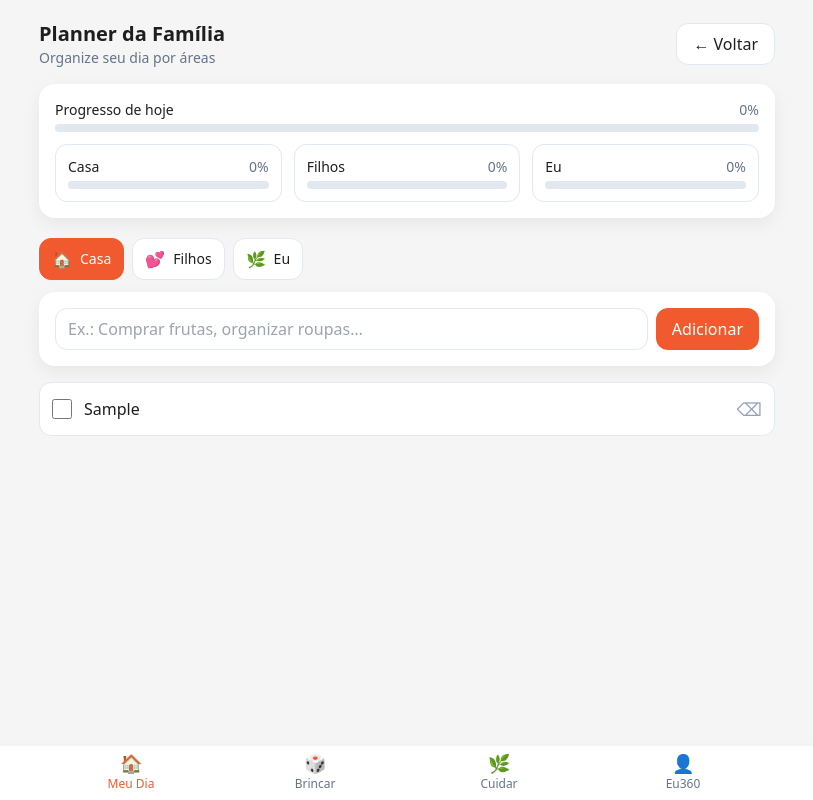
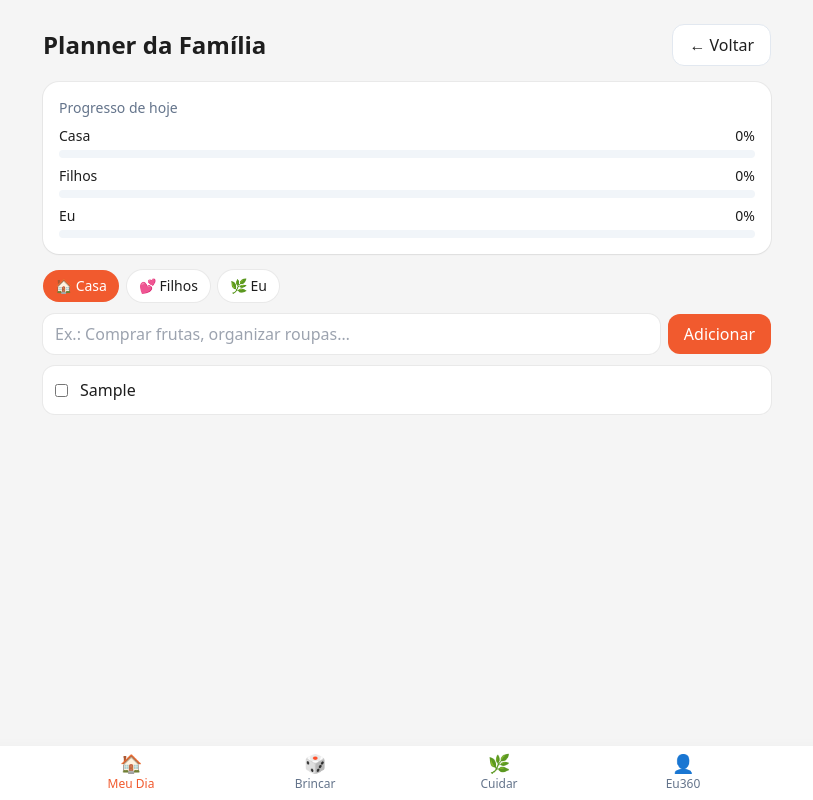
Before and after one commit to simonebrusco/materna360-app, a Next.js app in the folder materna360_starter/: page /meu-dia/planner in a window 1280 px wide. Both pictures are taken after typing "Sample" into the empty fields and a click on the button "Adicionar". Shown: the whole page, without its empty margins (233-1046 px from the left). Built offline with nearby package versions, Linux system fonts and the light colour scheme.

Commit message:
Update page.jsx

```diff
--- a/materna360_starter/app/meu-dia/planner/page.jsx
+++ b/materna360_starter/app/meu-dia/planner/page.jsx
@@ -1,213 +1,120 @@
-// app/meu-dia/planner/page.jsx
 "use client";
+
 import { useEffect, useMemo, useState } from "react";
 import Link from "next/link";
-import { get, set, keys } from "../../../lib/storage.js";
+import { getJSON, setJSON } from "../../../lib/storage";
+import { toast } from "../../../lib/toast";
 
-const TABS = [
-  { id: "casa", label: "Casa", emoji: "🏠" },
-  { id: "filhos", label: "Filhos", emoji: "💕" },
-  { id: "eu", label: "Eu", emoji: "🌿" },
-];
+const TABS = ["casa", "filhos", "eu"];
 
-function pct(list = []) {
-  if (!list.length) return 0;
-  const done = list.filter((i) => i.done).length;
-  return Math.round((done / list.length) * 100);
+function calcProgress(items) {
+  const totals = { casa: 0, filhos: 0, eu: 0 };
+  const done = { casa: 0, filhos: 0, eu: 0 };
+  for (const it of items) {
+    totals[it.area] = (totals[it.area] ?? 0) + 1;
+    if (it.done) done[it.area] = (done[it.area] ?? 0) + 1;
+  }
+  const pct = (a) => (totals[a] ? Math.round((100 * done[a]) / totals[a]) : 0);
+  return { totals, done, pctCasa: pct("casa"), pctFilhos: pct("filhos"), pctEu: pct("eu") };
 }
 
 export default function PlannerPage() {
   const [tab, setTab] = useState("casa");
-  const [text, setText] = useState("");
-  const [items, setItems] = useState({ casa: [], filhos: [], eu: [] });
+  const [items, setItems] = useState(() => getJSON("m360:planner") ?? []);
+  const prog = useMemo(() => calcProgress(items), [items]);
 
-  // carregar do storage
-  useEffect(() => {
-    const initial = get(keys.planner, { casa: [], filhos: [], eu: [] });
-    setItems(initial);
-  }, []);
-
-  // progresso geral e por aba
-  const prog = useMemo(() => {
-    const casa = pct(items.casa);
-    const filhos = pct(items.filhos);
-    const eu = pct(items.eu);
-    const all = pct([...(items.casa || []), ...(items.filhos || []), ...(items.eu || [])]);
-    return { casa, filhos, eu, all };
-  }, [items]);
-
-  // checar selo "Organizada" (5 concluídas no total)
-  useEffect(() => {
-    const totalDone =
-      (items.casa || []).filter((i) => i.done).length +
-      (items.filhos || []).filter((i) => i.done).length +
-      (items.eu || []).filter((i) => i.done).length;
-
-    if (typeof window !== "undefined" && totalDone >= 5) {
-      window.dispatchEvent(
-        new CustomEvent("m360:win", {
-          detail: { type: "badge", name: "Organizada" },
-        })
-      );
-    }
-  }, [items]);
-
-  function persist(next) {
+  function add(title) {
+    const next = [
+      ...items,
+      { id: crypto.randomUUID(), title, area: tab, done: false, date: new Date().toISOString().slice(0, 10) },
+    ];
     setItems(next);
-    set(keys.planner, next);
-  }
-
-  function add() {
-    const v = text.trim();
-    if (!v) return;
-    const id = Date.now().toString(36);
-    const next = {
-      ...items,
-      [tab]: [{ id, text: v, done: false }, ...(items[tab] || [])],
-    };
-    setText("");
-    persist(next);
+    setJSON("m360:planner", next);
   }
 
   function toggle(id) {
-    const next = {
-      ...items,
-      [tab]: (items[tab] || []).map((it) => (it.id === id ? { ...it, done: !it.done } : it)),
-    };
-    persist(next);
+    const next = items.map((i) => (i.id === id ? { ...i, done: !i.done } : i));
+    setItems(next);
+    setJSON("m360:planner", next);
+    toast("Boa! Progresso atualizado ✅");
   }
 
-  function del(id) {
-    const next = {
-      ...items,
-      [tab]: (items[tab] || []).filter((it) => it.id !== id),
-    };
-    persist(next);
-  }
-
-  function edit(id, newText) {
-    const t = newText.trim();
-    if (!t) return;
-    const next = {
-      ...items,
-      [tab]: (items[tab] || []).map((it) => (it.id === id ? { ...it, text: t } : it)),
-    };
-    persist(next);
-  }
+  const filtered = items.filter((i) => i.area === tab);
 
   return (
-    <main className="container-px py-5">
-      {/* topo */}
-      <div className="flex items-center justify-between mb-4">
-        <div>
-          <h1 className="text-xl font-semibold">Planner da Família</h1>
-          <p className="text-sm text-slate-500">Organize seu dia por áreas</p>
+    <main className="max-w-3xl mx-auto px-5 py-6">
+      <header className="flex items-center justify-between mb-4">
+        <h1 className="text-2xl font-semibold">Planner da Família</h1>
+        <Link href="/meu-dia" className="btn bg-white border border-slate-200">← Voltar</Link>
+      </header>
+
+      <section className="rounded-2xl bg-white ring-1 ring-black/5 shadow-sm p-4 mb-4">
+        <div className="text-sm text-slate-500 mb-2">Progresso de hoje</div>
+        <div className="space-y-2">
+          <Bar label="Casa" value={prog.pctCasa} />
+          <Bar label="Filhos" value={prog.pctFilhos} />
+          <Bar label="Eu" value={prog.pctEu} />
         </div>
-        <Link href="/meu-dia" className="btn bg-white border border-slate-200">
-          ← Voltar
-        </Link>
-      </div>
+      </section>
 
-      {/* progresso geral */}
-      <div className="card mb-5">
-        <div className="flex justify-between text-sm mb-1">
-          <span>Progresso de hoje</span>
-          <span className="text-slate-500">{prog.all}%</span>
-        </div>
-        <div className="h-2 bg-slate-200 rounded-full overflow-hidden">
-          <div className="h-2 bg-brand rounded-full" style={{ width: `${prog.all}%` }} />
-        </div>
-
-        <div className="grid grid-cols-1 sm:grid-cols-3 gap-3 mt-3">
-          {[
-            { label: "Casa", v: prog.casa },
-            { label: "Filhos", v: prog.filhos },
-            { label: "Eu", v: prog.eu },
-          ].map((x) => (
-            <div key={x.label} className="rounded-xl border border-slate-200 p-3">
-              <div className="flex justify-between text-sm mb-1">
-                <span className="font-medium">{x.label}</span>
-                <span className="text-slate-500">{x.v}%</span>
-              </div>
-              <div className="h-2 bg-slate-200 rounded-full overflow-hidden">
-                <div className="h-2 bg-slate-400 rounded-full" style={{ width: `${x.v}%` }} />
-              </div>
-            </div>
-          ))}
-        </div>
-      </div>
-
-      {/* tabs */}
       <div className="flex gap-2 mb-3">
         {TABS.map((t) => (
           <button
-            key={t.id}
-            onClick={() => setTab(t.id)}
-            className={`px-3 py-2 rounded-xl border text-sm flex items-center gap-2 ${
-              tab === t.id ? "bg-brand text-white border-brand" : "bg-white border-slate-200"
-            }`}
+            key={t}
+            onClick={() => setTab(t)}
+            className={`px-3 py-1.5 rounded-full text-sm ${tab === t ? "bg-[#F15A2E] text-white" : "bg-white ring-1 ring-black/5"}`}
           >
-            <span className="text-base">{t.emoji}</span>
-            {t.label}
+            {t === "casa" ? "🏠 Casa" : t === "filhos" ? "💕 Filhos" : "🌿 Eu"}
           </button>
         ))}
       </div>
 
-      {/* input */}
-      <div className="card mb-4">
-        <div className="flex gap-2">
-          <input
-            value={text}
-            onChange={(e) => setText(e.target.value)}
-            onKeyDown={(e) => e.key === "Enter" && add()}
-            placeholder={
-              tab === "casa"
-                ? "Ex.: Comprar frutas, organizar roupas…"
-                : tab === "filhos"
-                ? "Ex.: Ler 10 min, brincar de memória…"
-                : "Ex.: Pausa 5 min, beber água…"
-            }
-            className="flex-1 border border-slate-200 rounded-xl px-3 py-2 outline-none focus:ring-2 focus:ring-brand/30"
-          />
-          <button onClick={add} className="btn btn-primary">
-            Adicionar
-          </button>
-        </div>
-      </div>
+      <AddBox onAdd={add} />
 
-      {/* lista */}
-      <ul className="space-y-2">
-        {(items[tab] || []).map((it) => (
-          <li
-            key={it.id}
-            className="rounded-xl border border-slate-200 bg-white p-3 flex items-center gap-3"
-          >
-            <input
-              type="checkbox"
-              checked={it.done}
-              onChange={() => toggle(it.id)}
-              className="h-5 w-5 accent-brand"
-            />
-            <input
-              defaultValue={it.text}
-              onBlur={(e) => edit(it.id, e.target.value)}
-              className={`flex-1 bg-transparent outline-none ${
-                it.done ? "line-through text-slate-400" : ""
-              }`}
-            />
-            <button
-              onClick={() => del(it.id)}
-              className="text-slate-400 hover:text-rose-500 text-lg"
-              title="Apagar"
-            >
-              ⌫
-            </button>
+      <ul className="mt-3 space-y-2">
+        {filtered.length === 0 && <li className="text-slate-500 text-sm">Sem itens ainda nessa aba.</li>}
+        {filtered.map((i) => (
+          <li key={i.id} className="rounded-xl bg-white ring-1 ring-black/5 p-3 flex items-center justify-between">
+            <div className="flex items-center gap-3">
+              <input type="checkbox" checked={i.done} onChange={() => toggle(i.id)} />
+              <span className={i.done ? "line-through text-slate-500" : ""}>{i.title}</span>
+            </div>
           </li>
         ))}
-        {!(items[tab] || []).length && (
-          <li className="text-slate-500 text-sm">Sem itens ainda nessa aba.</li>
-        )}
       </ul>
     </main>
   );
 }
+
+function Bar({ label, value }) {
+  return (
+    <div>
+      <div className="flex items-center justify-between text-sm">
+        <span>{label}</span><span>{value}%</span>
+      </div>
+      <div className="h-2 bg-slate-100 rounded-full mt-1">
+        <div className="h-2 rounded-full bg-slate-300" style={{ width: `${value}%` }} />
+      </div>
+    </div>
+  );
+}
+
+function AddBox({ onAdd }) {
+  const [txt, setTxt] = useState("");
+  return (
+    <div className="flex gap-2">
+      <input
+        value={txt}
+        onChange={(e) => setTxt(e.target.value)}
+        className="flex-1 rounded-xl bg-white ring-1 ring-black/5 px-3 py-2"
+        placeholder="Ex.: Comprar frutas, organizar roupas…"
+      />
+      <button
+        onClick={() => { if (txt.trim()) { onAdd(txt.trim()); setTxt(""); } }}
+        className="rounded-xl bg-[#F15A2E] text-white px-4 py-2"
+      >
+        Adicionar
+      </button>
+    </div>
+  );
+}
```
